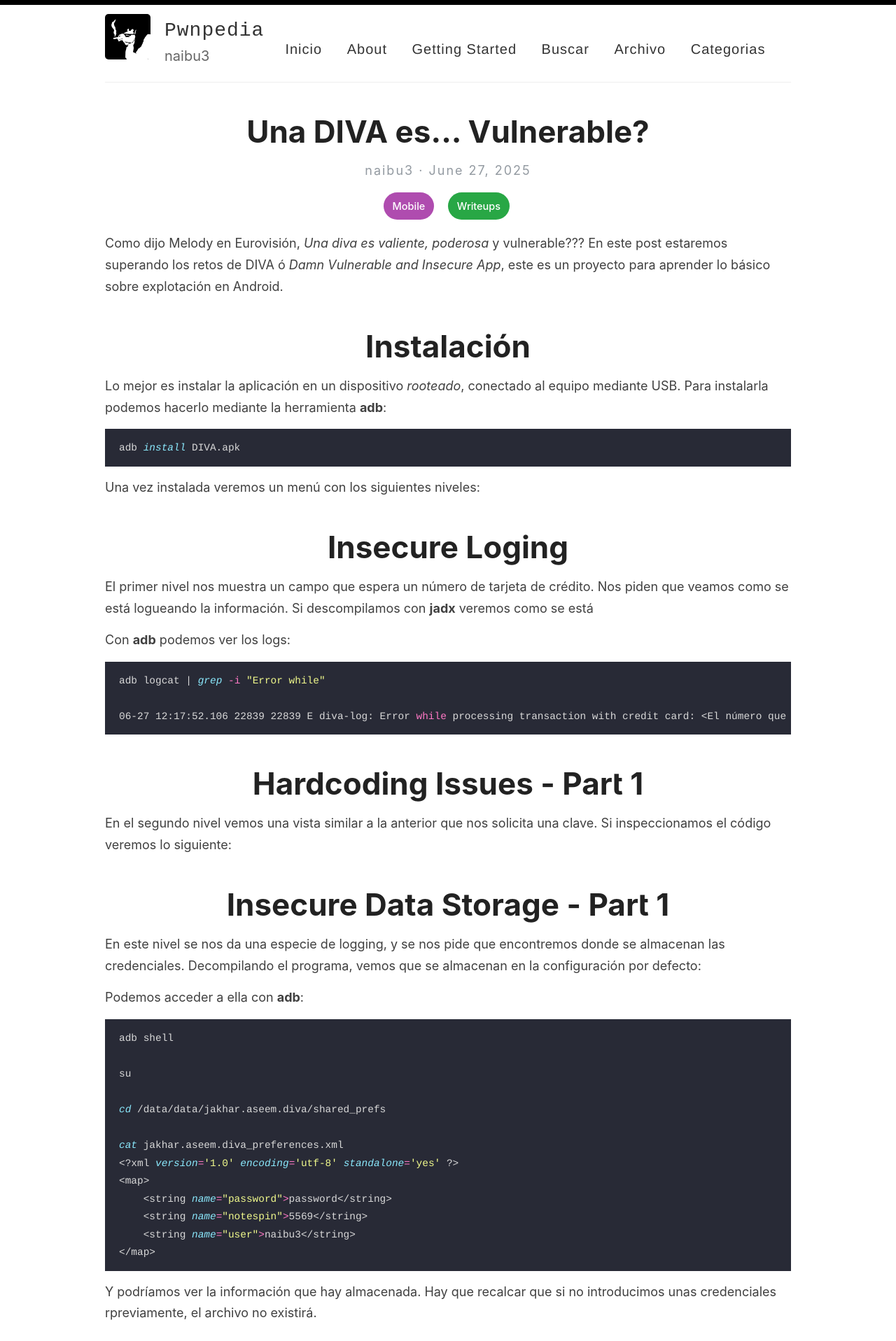
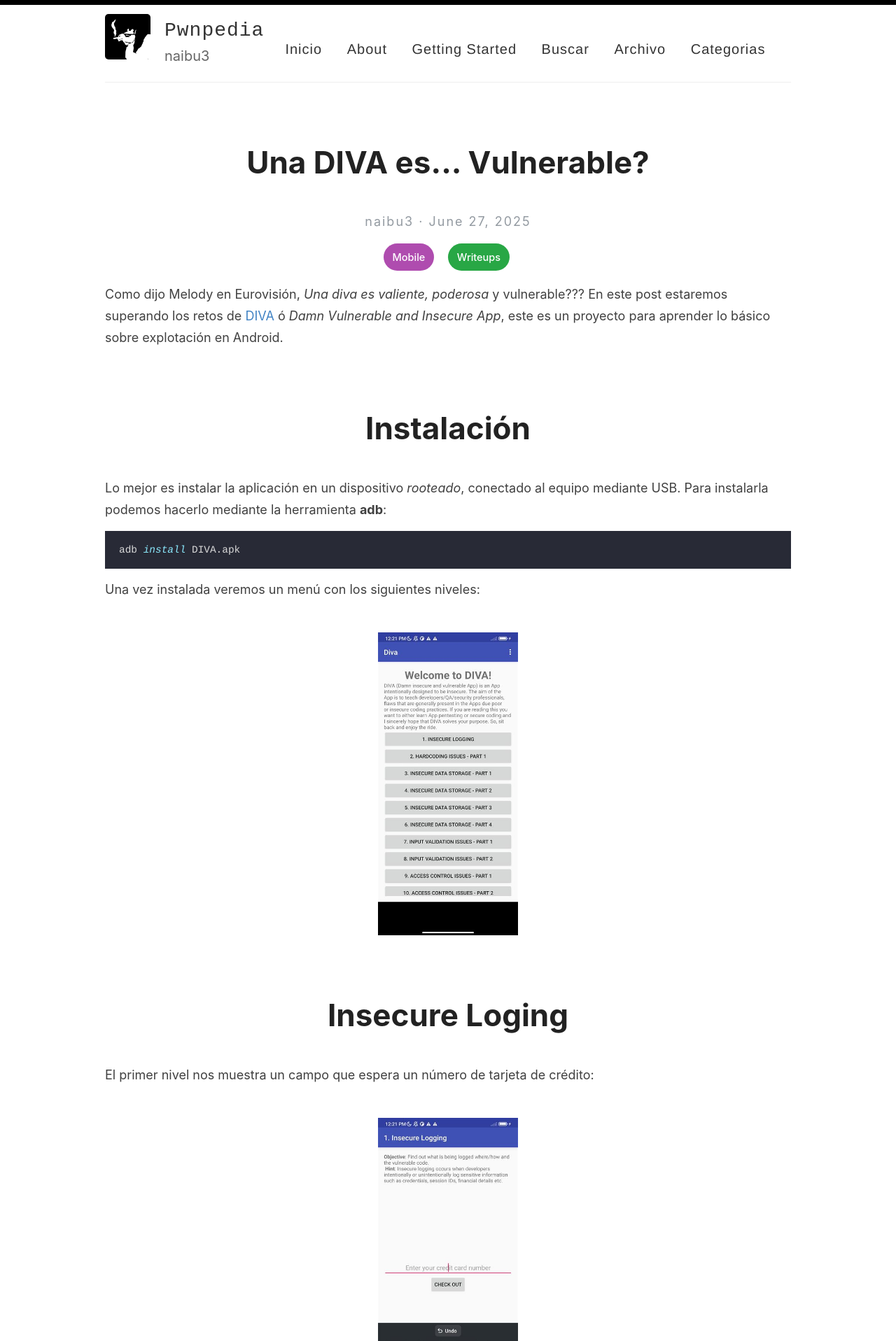
Before and after one commit to naibu3/naibu3.github.io, a Jekyll site: the page built from _posts/2025-06-27-Una-DIVA-es.md, in a window 1280 px wide. Shown: the top 1917 px of the page at 70% size. Built offline with Jekyll 4.4.1, drawn with Linux system fonts in a browser that asks for light colours; comment, search, counter and statistics services are not loaded; some of the changed text lies outside the part shown.

Commit message:
New stuff

````diff
--- a/_posts/2025-06-27-Una-DIVA-es.md
+++ b/_posts/2025-06-27-Una-DIVA-es.md
@@ -5,7 +5,7 @@
 categories: [Mobile, Writeups]
 ---
 
-Como dijo Melody en Eurovisión, *Una diva es valiente, poderosa* y vulnerable??? En este post estaremos superando los retos de DIVA ó *Damn Vulnerable and Insecure App*, este es un proyecto para aprender lo básico sobre explotación en Android.
+Como dijo Melody en Eurovisión, *Una diva es valiente, poderosa* y vulnerable??? En este post estaremos superando los retos de [DIVA](https://github.com/payatu/diva-android) ó *Damn Vulnerable and Insecure App*, este es un proyecto para aprender lo básico sobre explotación en Android.
 
 # Instalación
 
@@ -17,9 +17,18 @@
 
 Una vez instalada veremos un menú con los siguientes niveles:
 
+<br>
+![Image]({{ site.baseurl }}/images/posts/diva/diva.jpg){:width="200px"}
+
+
 # Insecure Loging
 
-El primer nivel nos muestra un campo que espera un número de tarjeta de crédito. Nos piden que veamos como se está logueando la información. Si descompilamos con **jadx** veremos como se está
+El primer nivel nos muestra un campo que espera un número de tarjeta de crédito:
+
+<br>
+![Image]({{ site.baseurl }}/images/posts/diva/insecure_login.jpg){:width="200px"}
+
+Nos piden que veamos como se está logueando la información. Si descompilamos con **jadx** veremos que se genera un log etiquetado como `diva-log`.
 
 Con **adb** podemos ver los logs:
 
@@ -33,9 +42,17 @@
 
 En el segundo nivel vemos una vista similar a la anterior que nos solicita una clave. Si inspeccionamos el código veremos lo siguiente:
 
+<br>
+![Image]({{ site.baseurl }}/images/posts/diva/hardcoding_issues.jpg){:width="200px"}
+
 # Insecure Data Storage - Part 1
 
-En este nivel se nos da una especie de logging, y se nos pide que encontremos donde se almacenan las credenciales. Decompilando el programa, vemos que se almacenan en la configuración por defecto:
+En este nivel se nos da una especie de logging, y se nos pide que encontremos donde se almacenan las credenciales.
+
+<br>
+![Image]({{ site.baseurl }}/images/posts/diva/insecure_storage.jpg){:width="200px"}
+
+Decompilando el programa, vemos que se almacenan en la configuración por defecto:
 
 Podemos acceder a ella con **adb**:
 
@@ -102,9 +119,15 @@
 
 Con una entrada como `' or '1'='1` podemos ver todos los usuarios:
 
+<br>
+![Image]({{ site.baseurl }}/images/posts/diva/input_validation_issues_solution.jpg){:width="200px"}
+
 # Input Validation Issues - Part 2
 
-Dado que trata de acceder a una URL sin ninguna validación, podemos listar archivos locales como el del ejercicio 1.
+Dado que trata de acceder a una URL sin ninguna validación, podemos listar archivos locales como el del ejercicio 1 con `file://`:
+
+<br>
+![Image]({{ site.baseurl }}/images/posts/diva/input_validation_issues2.jpg){:width="200px"}
 
 # Access Control Issues - Part 1
 
@@ -140,6 +163,8 @@
 adb forward tcp:31415 tcp:31415
 31415
 ```
+<br>
+![Image]({{ site.baseurl }}/images/posts/diva/drozer.jpg){:width="200px"}
 
 ```bash
 drozer console connect
@@ -183,7 +208,7 @@
 
 En este penúltimo nivel se nos dice que la contraseña está hardcodeada. Para encontrarla debemos buscarla en la librería que se está importando:
 
-```bash
+```java
 public class DivaJni {
     private static final String soName = "divajni";
 
@@ -205,7 +230,7 @@
 
 Podemos encontrar la librería en `lib`. Si decompilamos la librería con **ghidra**, podemos como se realiza la comparación con la contraseña:
 
-```c
+```java
 bool Java_jakhar_aseem_diva_DivaJni_access(long *param_1,undefined8 param_2,undefined8 param_3)
 
 {
@@ -233,7 +258,10 @@
 }
 ```
 
-Por tanto con introducir `olsdfgad;lh` para superar el nivel.
+Por tanto con introducir `olsdfgad;lh` vale para superar el nivel.
+
+<br>
+![Image]({{ site.baseurl }}/images/posts/diva/hardcoding_issues2.jpg){:width="200px"}
 
 # Input Validation Issues - Part 3
 
@@ -242,7 +270,6 @@
 ```c
 bool Java_jakhar_aseem_diva_DivaJni_initiateLaunchSequence
                (long *param_1,undefined8 param_2,undefined8 param_3)
-
 {
   char *pcVar1;
   long lVar2;
@@ -274,4 +301,9 @@
 }
 ```
 
-Introduciendo muchas letras podemos desbordar la memoria, corropiendo el puntero de instrucción. Y así superar el último nivel de la DIVA.
+Introduciendo muchas letras podemos desbordar la memoria, corropiendo el puntero de instrucción. Y así superar el último nivel de la DIVA:
+
+<br>
+![Image]({{ site.baseurl }}/images/posts/diva/hardcoding_issues3.jpg){:width="200px"}
+
+En este caso, podemos aprovechar el buffer para obtener una reverse shell. Sin embargo, dada la complejidad del proceso de debug y la explotación, no lo trataré aquí.
--- a/assets/style.scss
+++ b/assets/style.scss
@@ -43,7 +43,7 @@
   font-weight: bold;
 
   line-height: 1.7;
-  margin: 1em 0 15px;
+  margin: 2em 0em 1em;
   padding: 0;
   text-align: center;
 
````
Also changed, not shown: other parts of _posts/2025-06-27-Una-DIVA-es.md (+1 -1 lines), images/posts/diva/diva.jpg (added), images/posts/diva/drozer.jpg (added), images/posts/diva/hardcoding_issues.jpg (added), images/posts/diva/hardcoding_issues2.jpg (added), images/posts/diva/input_validation_issues2.jpg (added), images/posts/diva/input_validation_issues3.jpg (added), images/posts/diva/input_validation_issues_solution.jpg (added), images/posts/diva/insecure_login.jpg (added), images/posts/diva/insecure_storage.jpg (added).
